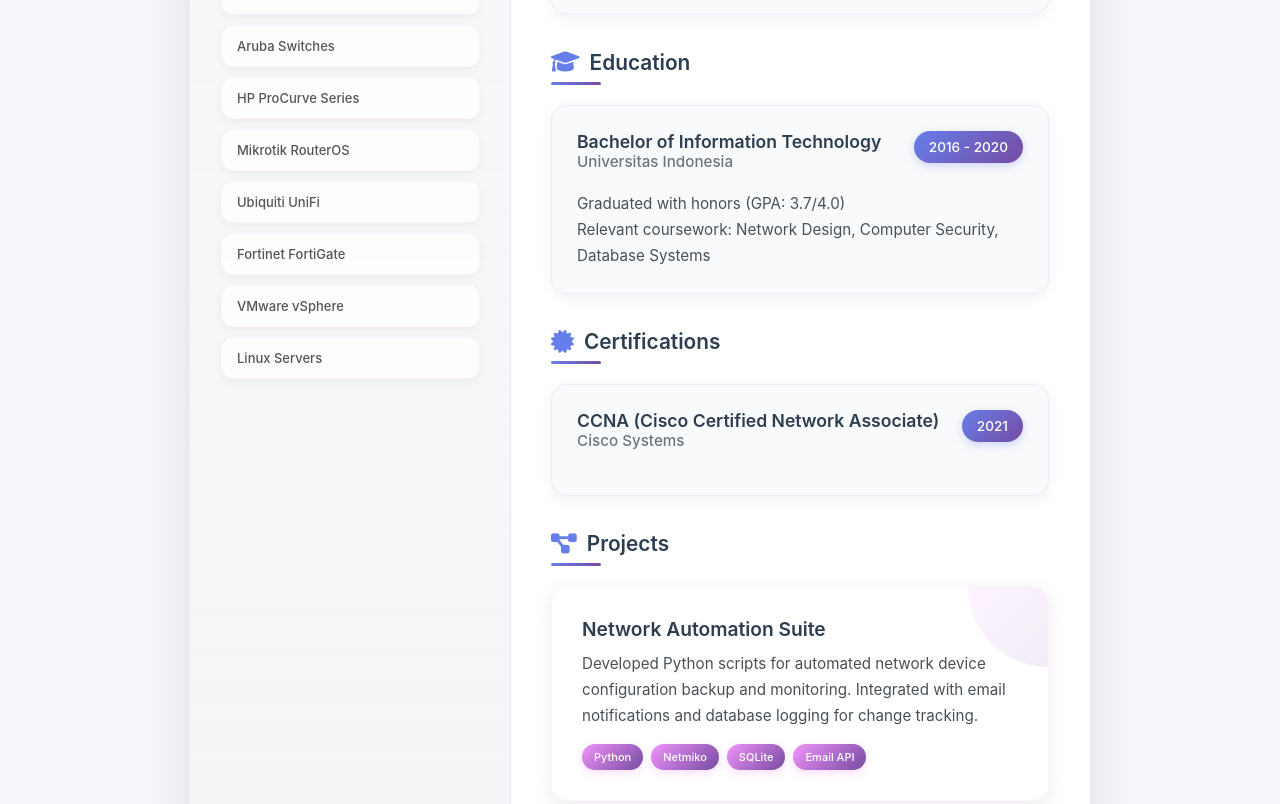
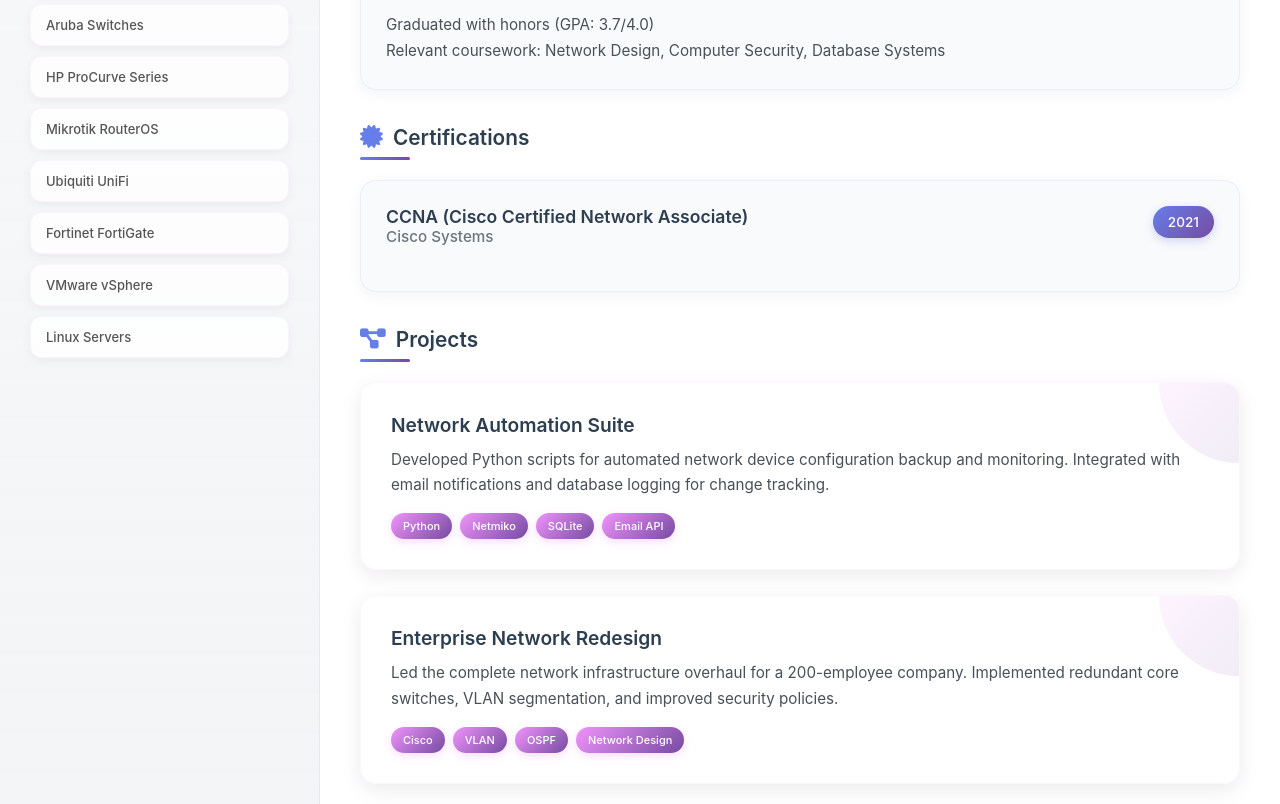
Before and after one commit to arpang01/Curiculum-Vitae, a plain HTML site: page index.html in a window 1280 px wide. Shown: the part 1198-2002 px from the top of the page. Drawn offline with Linux system fonts and the light colour scheme.

Commit message:
Update index.html

```diff
--- a/index.html
+++ b/index.html
@@ -16,7 +16,7 @@
             font-family: 'Inter', -apple-system, BlinkMacSystemFont, sans-serif;
             background: #f5f7fa;
             min-height: 100vh;
-            padding: 20px;
+            padding: 0;
             position: relative;
         }
 
@@ -106,15 +106,16 @@
         }
 
         .container {
-            max-width: 900px;
-            margin: 0 auto;
+            max-width: 100%;
+            margin: 0;
             background: rgba(255, 255, 255, 0.95);
             backdrop-filter: blur(20px);
-            border-radius: 20px;
-            box-shadow: 0 20px 60px rgba(0, 0, 0, 0.1);
+            border-radius: 0;
+            box-shadow: none;
             overflow: hidden;
             position: relative;
-            border: 1px solid rgba(255, 255, 255, 0.2);
+            border: none;
+            min-height: 100vh;
         }
 
         /* Minimal header without photo */
@@ -194,6 +195,7 @@
             display: grid;
             grid-template-columns: 320px 1fr;
             gap: 0;
+            min-height: calc(100vh - 200px);
         }
 
         .sidebar {
```
